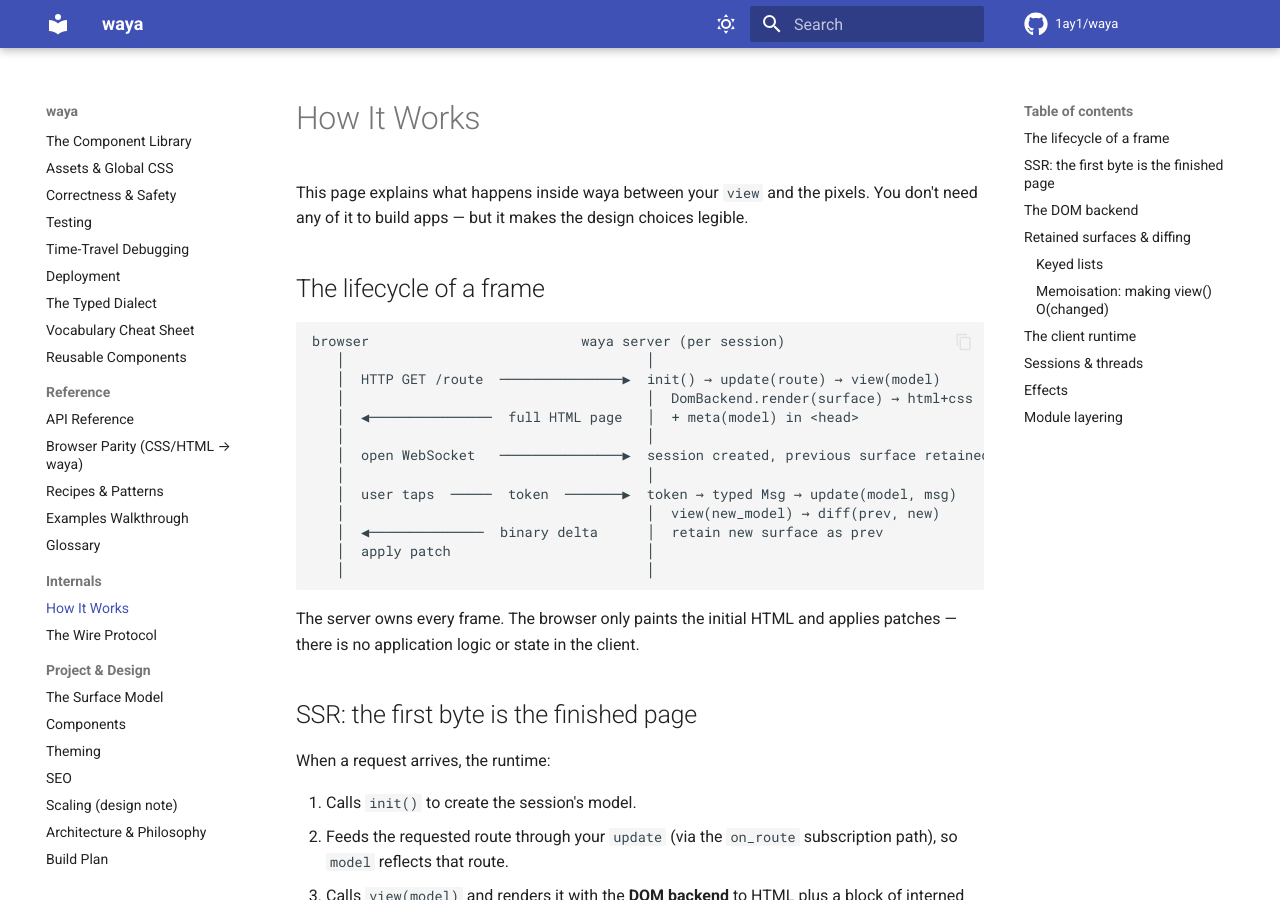
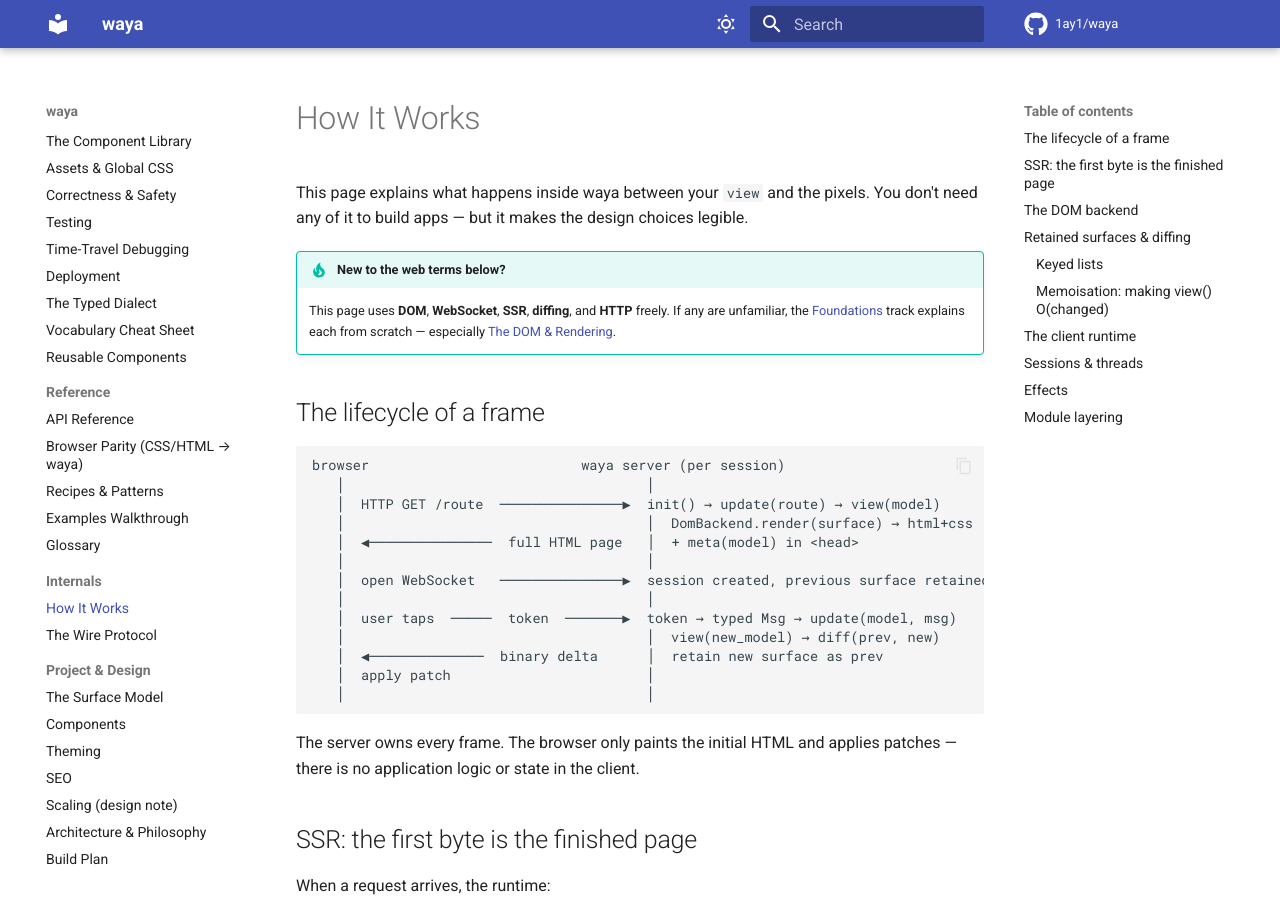
Before and after one commit to 1ay1/waya, an MkDocs documentation site: the page built from docs/internals/architecture.md, in a window 1280 px wide and 900 px high. Built offline with MkDocs 1.6.1 and Material for MkDocs 9.7.7, drawn with Linux system fonts in a browser that asks for light colours; comment, search, counter and statistics services are not loaded.

Commit message:
docs: cross-link Foundations from the internals architecture page
The "How It Works" page uses DOM/WebSocket/SSR/HTTP terms freely; point
newcomers at the Foundations track (esp. The DOM & Rendering) for the from-
scratch explanations. Docs build --strict clean.

```diff
--- a/docs/internals/architecture.md
+++ b/docs/internals/architecture.md
@@ -2,6 +2,12 @@
 
 This page explains what happens inside waya between your `view` and the pixels.
 You don't need any of it to build apps — but it makes the design choices legible.
+
+!!! tip "New to the web terms below?"
+    This page uses **DOM**, **WebSocket**, **SSR**, **diffing**, and **HTTP**
+    freely. If any are unfamiliar, the [Foundations](../foundations/00-how-the-web-works.md)
+    track explains each from scratch — especially
+    [The DOM & Rendering](../foundations/02-dom-and-rendering.md).
 
 ## The lifecycle of a frame
 
```
